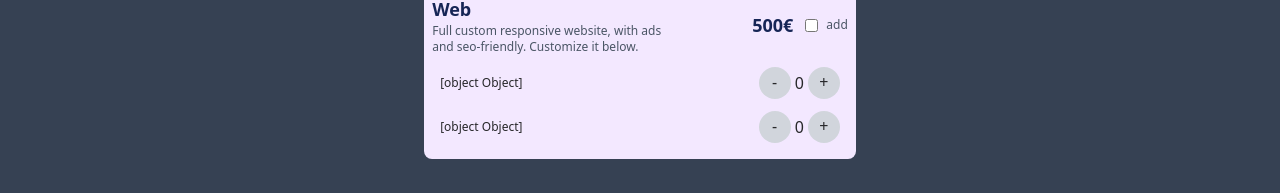
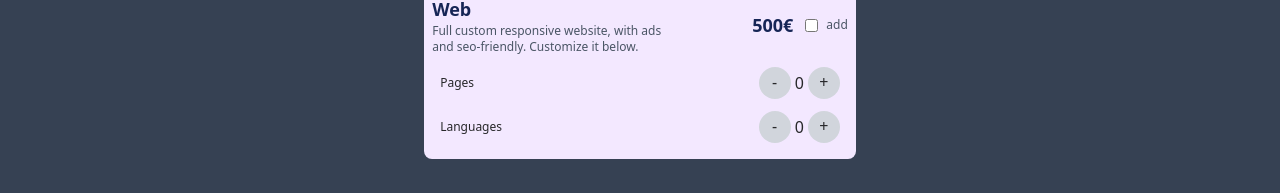
Before and after one commit to OhMyLaia/budget-weezard, a React (Vite) app: page /budget in a window 1280 px wide. Both pictures are taken after a click on the element 640 px from the left and 528 px from the top of the page. Shown: the part 455-648 px from the top of the page. Built offline with nearby package versions, Linux system fonts and the light colour scheme.

Commit message:
-render is ok - all components work

```diff
--- a/src/components/budgetContainer/BudgetContainer.tsx
+++ b/src/components/budgetContainer/BudgetContainer.tsx
@@ -2,7 +2,7 @@ import ogDataCard from "../../services/Data-card-service.json";
 import { CardBudget } from "../cards/CardBudget";
 import { CardData } from "../../types/CardData";
 
-const selectedCards: object[] = [];
+// const selectedCards: object[] = [];
 
 export function BudgetContainer() {
 
--- a/src/components/quantitySelector/QuantitySelector.tsx
+++ b/src/components/quantitySelector/QuantitySelector.tsx
@@ -21,7 +21,7 @@ export function QuantitySelector (customElement : CustomDataProps) {
             align-middle
             text-justify
             m-1 p-0 "
-            key={`${customElement}`}>
+            key={customElement.customElement}>
                 <div className="
                 flex w-full
                 bg-transparent
@@ -30,7 +30,7 @@ export function QuantitySelector (customElement : CustomDataProps) {
                     mt-2
                     text-xs
                     data-service
-                    ">{`${customElement}`}</span>
+                    ">{customElement.customElement}</span>
                     <QuantityButton
                     key={`decrease-${customElement}`}
                     onClick={decreaseQuantity}
```
Also changed, not shown: src/components/cards/CardBudget.tsx (+0 -13 lines).
